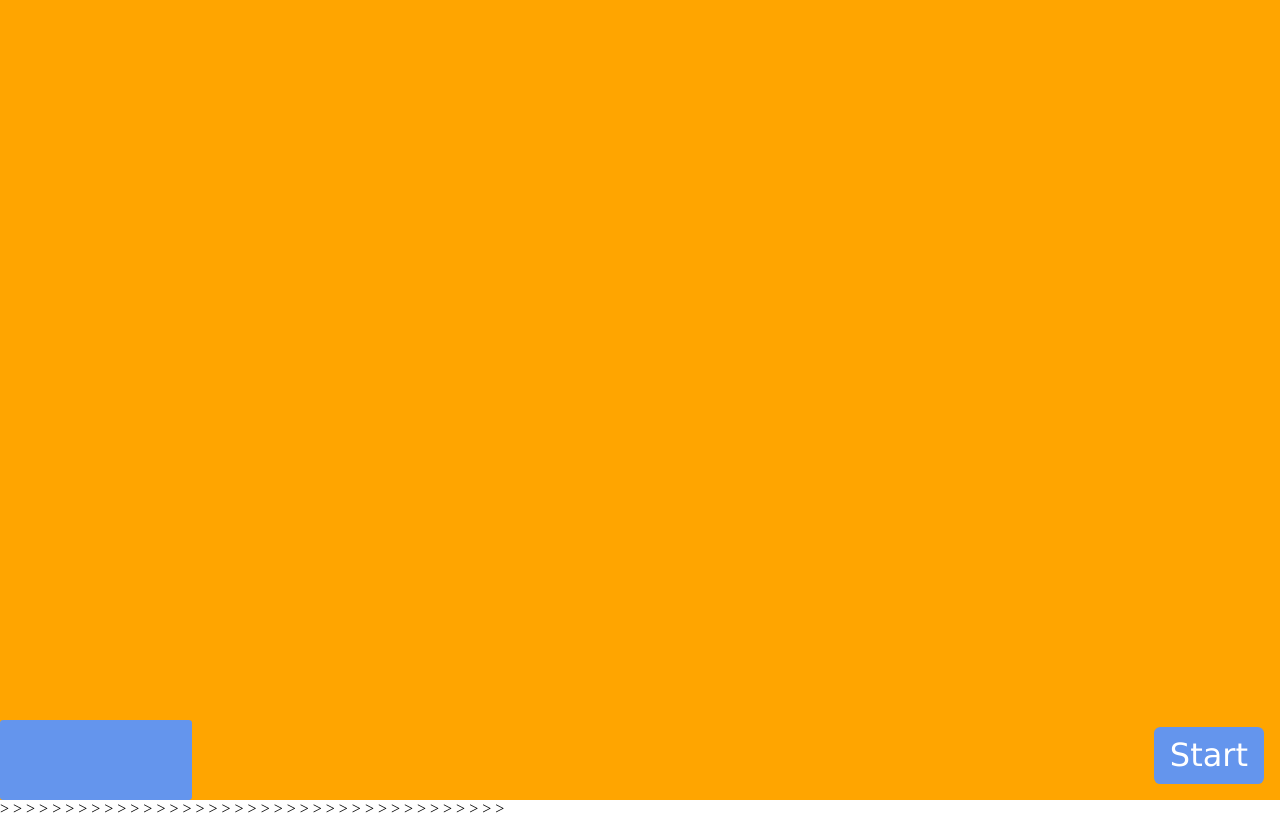
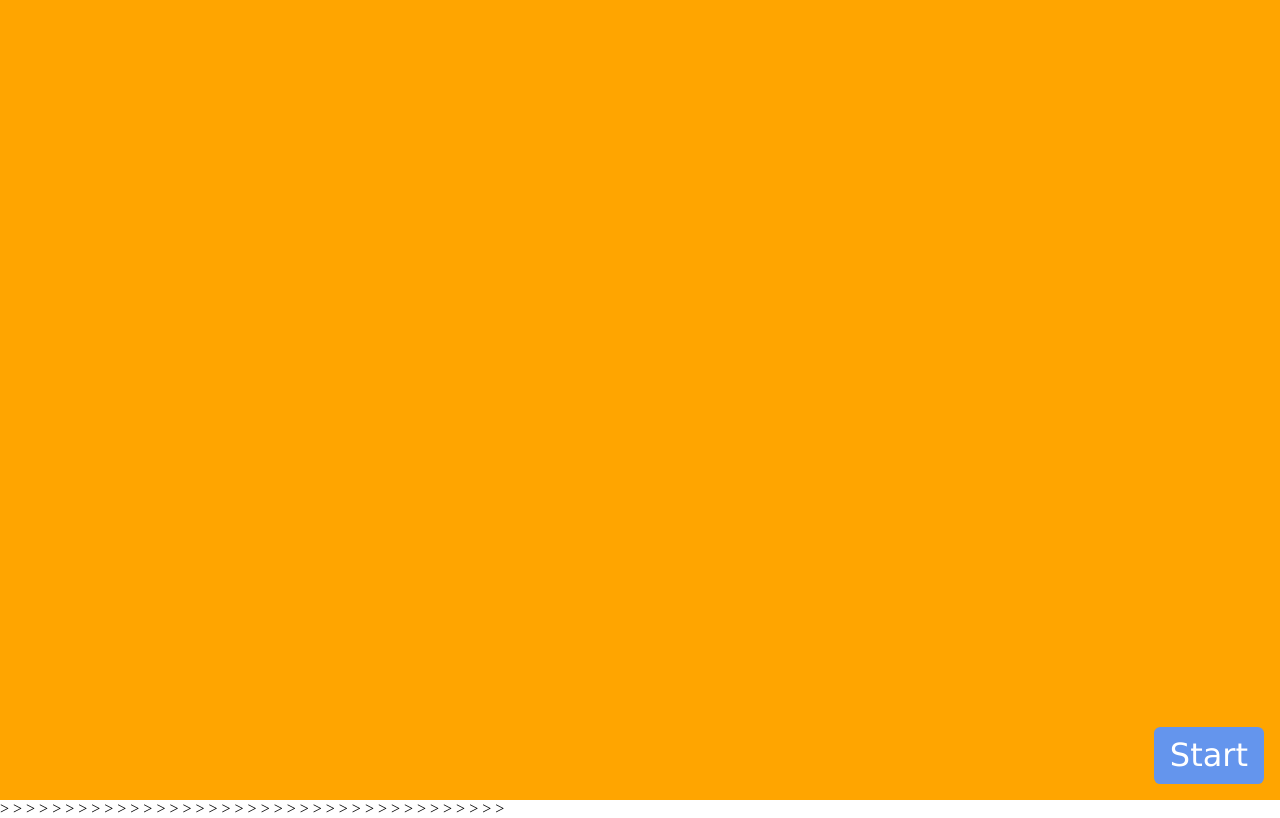
Before and after one commit to benmcmurry/sitewords, a PHP site: page / in a window 1280 px wide. Run offline with PHP 8.4, Linux system fonts and the light colour scheme.

Commit message:
removed color from secret color changing button

```diff
--- a/style.css
+++ b/style.css
@@ -35,8 +35,6 @@ div#color {
     bottom: 0em;
     width: 12em;
     height: 5em;
-    background-color: cornflowerblue;
-    border-radius: .2em;
     color: white;
     cursor: pointer;
     text-decoration: none;
```
